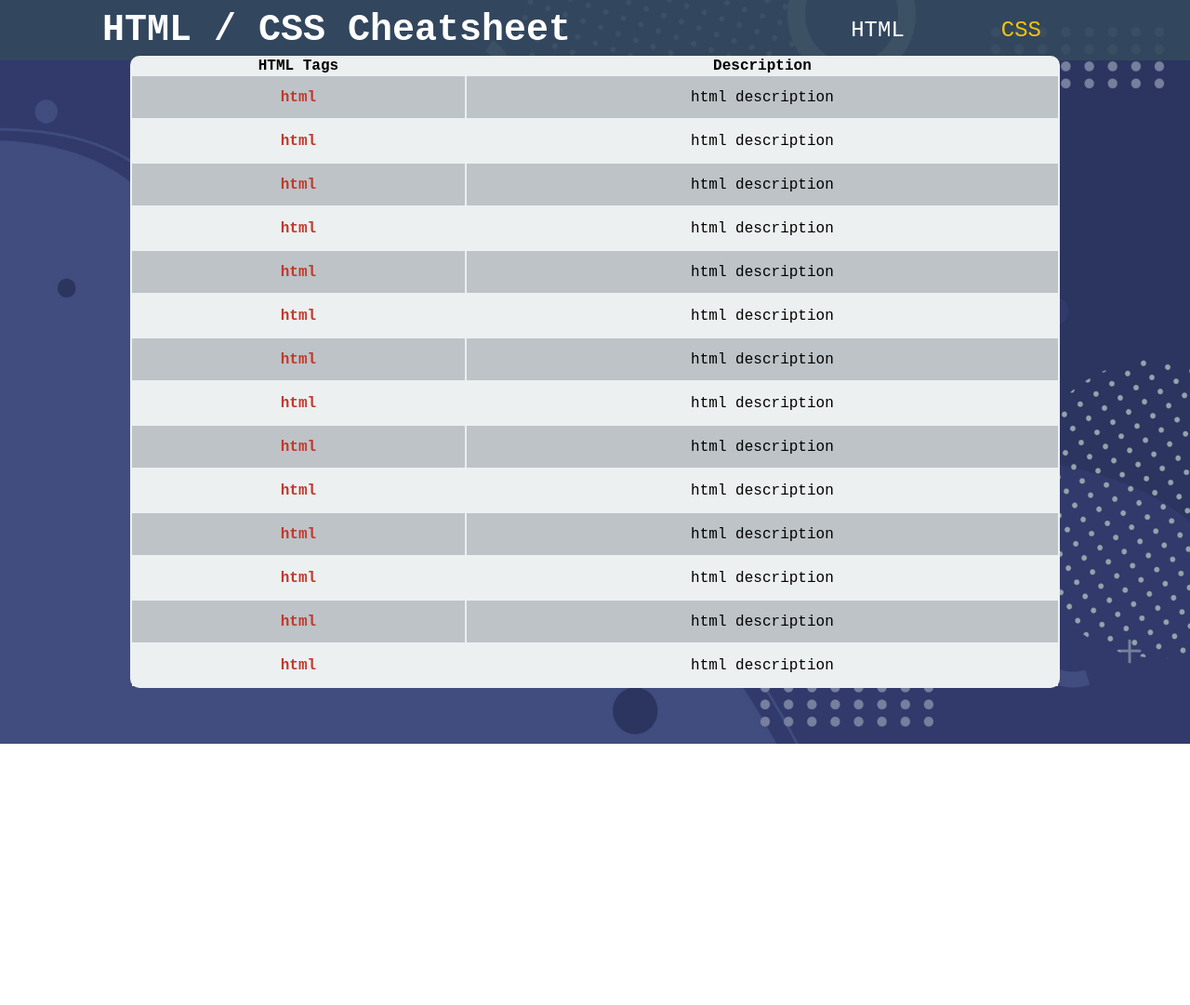
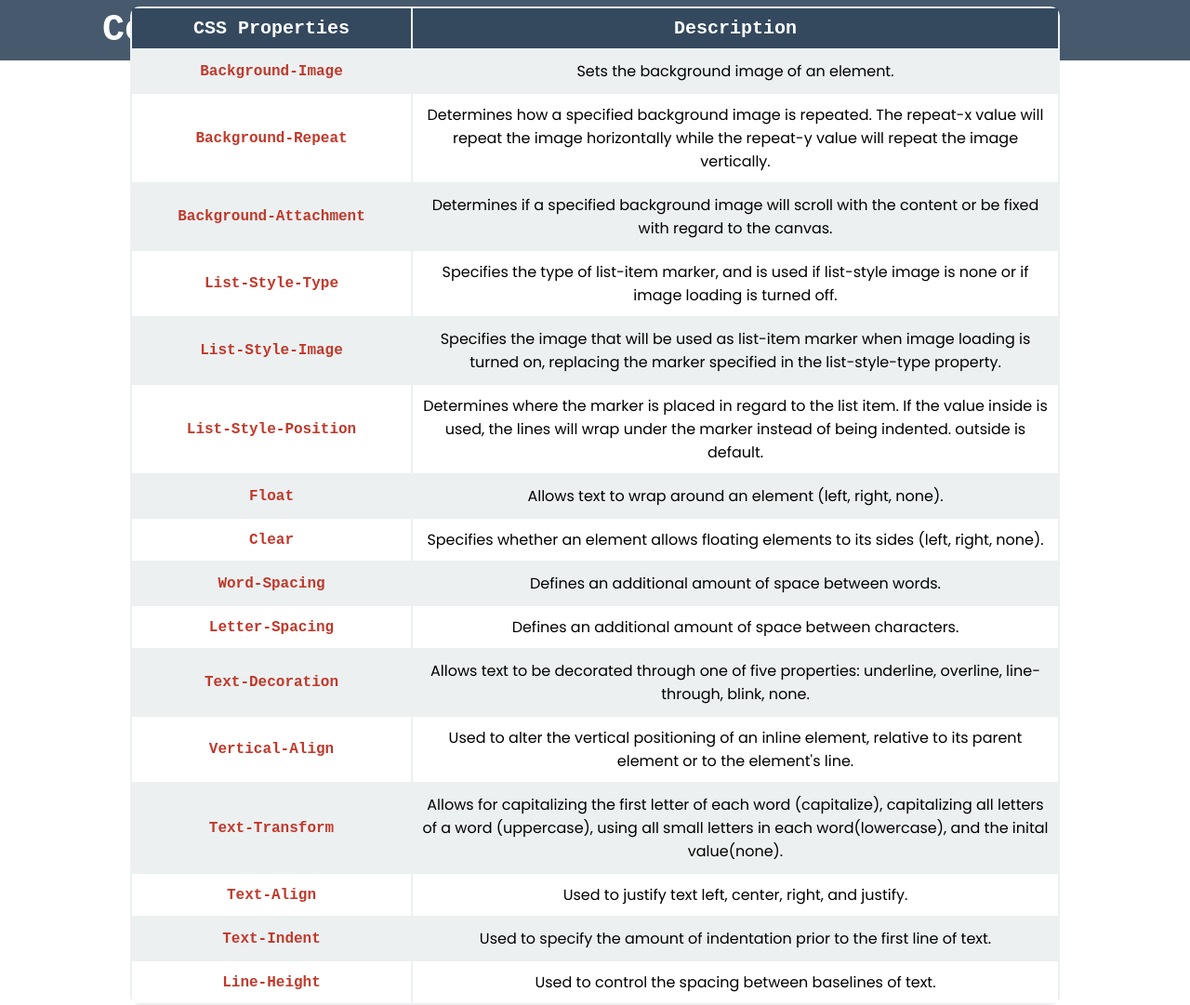
Before and after one commit to deep-git/Cheatsheet, a plain HTML site: page css-content.html in a window 1280 px wide. Shown: the whole page at 93% size. Before the commit the page ends 800 px from the top, so only its background shows below. Drawn offline with Linux system fonts and the light colour scheme.

Commit message:
Update content

```diff
--- a/css-content.css
+++ b/css-content.css
@@ -1,3 +1,5 @@
+@import url('https://fonts.googleapis.com/css2?family=Poppins:wght@400;700&family=Roboto:wght@400;700&display=swap');
+
 * {
     margin: 0;
     padding: 0;
@@ -79,7 +81,7 @@ header nav ul li:nth-child(2) a {
 
 #css_content {
     position: absolute;
-    top: 50%;
+    top: 68%;
     left: 50%;
     transform: translate(-50%, -50%);
     margin-left: auto;
@@ -94,22 +96,40 @@ header nav ul li:nth-child(2) a {
     border-radius: 10px;
 }
 
+#css_content #css_sheet thead tr {
+    background: rgb(52, 73, 94);
+}
+
+#css_content #css_sheet thead tr th {
+    font-size: 20px;
+    padding: 10px;
+    color: white;
+}
+
 #css_content #css_sheet tbody tr {
     height: 45px;
     text-align: center;
 }
 
 #css_content #css_sheet tbody tr:nth-child(odd) {
-    background: #bdc3c7;
+    background: #ecf0f1;
     width: 75%;
 }
 
 #css_content #css_sheet tbody tr:nth-child(even) {
-    background: #ecf0f1;
+    background: white;
     width: 75%;
 }
 
 #css_content #css_sheet tbody tr td:first-child {
     color: #c0392b;
     font-weight: bold;
+    padding: 10px;
+    width: 300px;
 }
+
+#css_content #css_sheet tbody tr td:nth-child(2) {
+    font-family: 'Poppins', 'Roboto', sans-serif;
+    font-size: 16px;
+    padding: 10px;
+}
--- a/css-content.html
+++ b/css-content.html
@@ -8,14 +8,8 @@
     <title>CSS Cheatsheet</title>
 </head>
 <body>
-    <div id="background-image">
-        <img src="images/html_content.jpg" alt="HTML BACKGROUND">
-        <div id="transparent-background">
-
-        </div>
-    </div>
     <header>
-        <h1><a href="index.html">HTML / CSS Cheatsheet</a></h1>
+        <h1><a href="index.html">Coding Cheatsheet</a></h1>
         <nav>
             <ul>
                 <li><a href="html-content.html">HTML</a></li>
@@ -28,66 +22,88 @@
         <table id="css_sheet">
             <thead>
                 <tr>
-                    <th>HTML Tags</th>
+                    <th>CSS Properties</th>
                     <th>Description</th>
                 </tr>
             </thead>
             <tbody>
                 <tr>
-                    <td>html</td>
-                    <td>html description</td>
+                    <td>Background-Image</td>
+                    <td>Sets the background image of an element.</td>
                 </tr>
                 <tr>
-                    <td>html</td>
-                    <td>html description</td>
+                    <td>Background-Repeat</td>
+                    <td>Determines how a specified background image is repeated.
+                        The repeat-x value will repeat the image horizontally while the
+                        repeat-y value will repeat the image vertically.</td>
                 </tr>
                 <tr>
-                    <td>html</td>
-                    <td>html description</td>
+                    <td>Background-Attachment</td>
+                    <td>Determines if a specified background image will scroll with the
+                        content or be fixed with regard to the canvas.</td>
                 </tr>
                 <tr>
-                    <td>html</td>
-                    <td>html description</td>
+                    <td>List-Style-Type</td>
+                    <td>Specifies the type of list-item marker, and is used if list-style
+                        image is none or if image loading is turned off.</td>
                 </tr>
                 <tr>
-                    <td>html</td>
-                    <td>html description</td>
+                    <td>List-Style-Image</td>
+                    <td>Specifies the image that will be used as list-item marker when
+                        image loading is turned on, replacing the marker specified in
+                        the list-style-type property.</td>
                 </tr>
                 <tr>
-                    <td>html</td>
-                    <td>html description</td>
+                    <td>List-Style-Position</td>
+                    <td>Determines where the marker is placed in regard to the list
+                        item. If the value inside is used, the lines will wrap under the
+                        marker instead of being indented. outside is default.</td>
                 </tr>
                 <tr>
-                    <td>html</td>
-                    <td>html description</td>
+                    <td>Float</td>
+                    <td>Allows text to wrap around an element (left, right, none).</td>
                 </tr>
                 <tr>
-                    <td>html</td>
-                    <td>html description</td>
+                    <td>Clear</td>
+                    <td>Specifies whether an element allows floating elements to its
+                        sides (left, right, none).</td>
                 </tr>
                 <tr>
-                    <td>html</td>
-                    <td>html description</td>
+                    <td>Word-Spacing</td>
+                    <td>Defines an additional amount of space between words.</td>
                 </tr>
                 <tr>
-                    <td>html</td>
-                    <td>html description</td>
+                    <td>Letter-Spacing</td>
+                    <td>Defines an additional amount of space between characters.</td>
                 </tr>
                 <tr>
-                    <td>html</td>
-                    <td>html description</td>
+                    <td>Text-Decoration</td>
+                    <td>Allows text to be decorated through one of five properties:
+                        underline, overline, line-through, blink, none.</td>
                 </tr>
                 <tr>
-                    <td>html</td>
-                    <td>html description</td>
+                    <td>Vertical-Align</td>
+                    <td>Used to alter the vertical positioning of an inline element,
+                        relative to its parent element or to the element's line.</td>
                 </tr>
                 <tr>
-                    <td>html</td>
-                    <td>html description</td>
+                    <td>Text-Transform</td>
+                    <td>Allows for capitalizing the first letter of each word (capitalize),
+                        capitalizing all letters of a word (uppercase), using all small
+                        letters in each word(lowercase), and the inital value(none).</td>
                 </tr>
                 <tr>
-                    <td>html</td>
-                    <td>html description</td>
+                    <td>Text-Align</td>
+                    <td>Used to justify text left, center, right, and justify.</td>
+                </tr>
+                <tr>
+                    <td>Text-Indent</td>
+                    <td>Used to specify the amount of indentation prior to the first line
+                        of text.</td>
+                </tr>
+                <tr>
+                    <td>Line-Height</td>
+                    <td>Used to control the spacing between baselines of text.</td>
                 </tr>
             </tbody>
         </table>
--- a/html-content.css
+++ b/html-content.css
@@ -1,3 +1,5 @@
+@import url('https://fonts.googleapis.com/css2?family=Poppins:wght@400;700&family=Roboto:wght@400;700&display=swap');
+
 * {
     margin: 0;
     padding: 0;
@@ -94,18 +96,28 @@ header nav ul li:nth-child(2) a:hover {
     border-radius: 10px;
 }
 
+#html_content #html_sheet thead tr {
+    background: rgb(52, 73, 94);
+}
+
+#html_content #html_sheet thead tr th {
+    font-size: 20px;
+    padding: 10px;
+    color: white;
+}
+
 #html_content #html_sheet tbody tr {
     height: 45px;
     text-align: center;
 }
 
 #html_content #html_sheet tbody tr:nth-child(odd) {
-    background: #bdc3c7;
+    background: #ecf0f1;
     width: 75%;
 }
 
 #html_content #html_sheet tbody tr:nth-child(even) {
-    background: #ecf0f1;
+    background: white;
     width: 75%;
 }
 
@@ -113,3 +125,8 @@ header nav ul li:nth-child(2) a:hover {
     color: #c0392b;
     font-weight: bold;
 }
+
+#html_content #html_sheet tbody tr td:nth-child(2) {
+    font-family: 'Poppins', 'Roboto', sans-serif;
+    font-size: 16px;
+}
```
Also changed, not shown: html-content.html (+37 -33 lines), index.html (+13 -12 lines), style.css (+18 -4 lines), images/html.jpg (deleted), images/html_content.jpg (deleted), images/javascript.png (deleted), images/main-background.jpg (deleted), images/react.png (deleted).
